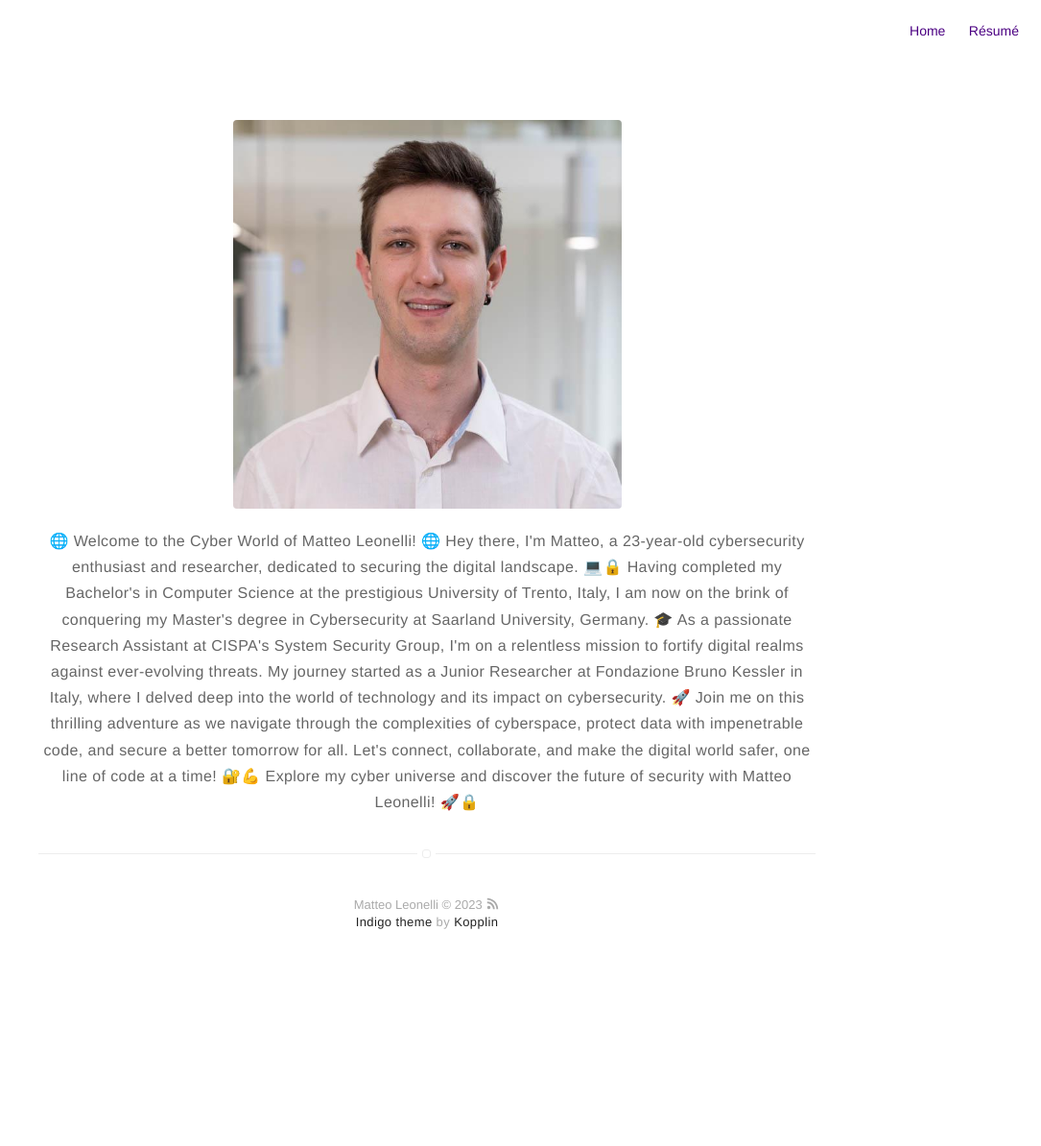
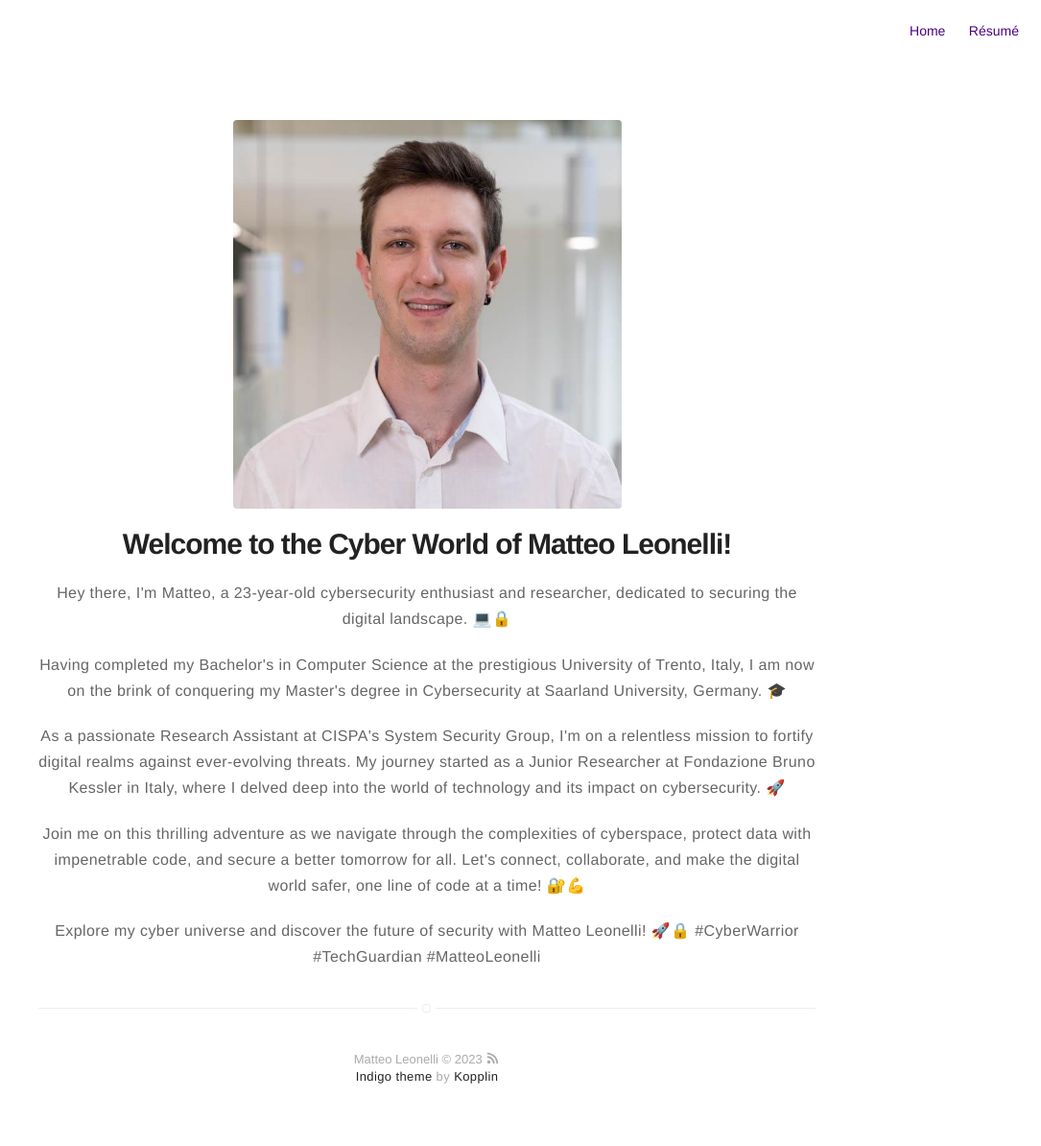
Before and after one commit to Leonelli/leonelli.github.io, a Jekyll site: the page built from about.md, in a window 1280 px wide. Shown: the whole page at 96% size, without its empty margins (195-1280 px from the left). Built offline with Jekyll 4.4.1, drawn with Linux system fonts in a browser that asks for light colours; before the commit the page ends 1032 px from its top, so only the background shows below that.

Commit message:
update about

```diff
--- a/about.md
+++ b/about.md
@@ -6,17 +6,15 @@
 
 
 <center>
-<p>
-🌐 Welcome to the Cyber World of Matteo Leonelli! 🌐
+ <h1>Welcome to the Cyber World of Matteo Leonelli!</h1>
+  <p>Hey there, I'm Matteo, a 23-year-old cybersecurity enthusiast and researcher, dedicated to securing the digital landscape. 💻🔒</p>
 
-Hey there, I'm Matteo, a 23-year-old cybersecurity enthusiast and researcher, dedicated to securing the digital landscape. 💻🔒
+  <p>Having completed my Bachelor's in Computer Science at the prestigious University of Trento, Italy, I am now on the brink of conquering my Master's degree in Cybersecurity at Saarland University, Germany. 🎓</p>
 
-Having completed my Bachelor's in Computer Science at the prestigious University of Trento, Italy, I am now on the brink of conquering my Master's degree in Cybersecurity at Saarland University, Germany. 🎓
+  <p>As a passionate Research Assistant at CISPA's System Security Group, I'm on a relentless mission to fortify digital realms against ever-evolving threats. My journey started as a Junior Researcher at Fondazione Bruno Kessler in Italy, where I delved deep into the world of technology and its impact on cybersecurity. 🚀</p>
 
-As a passionate Research Assistant at CISPA's System Security Group, I'm on a relentless mission to fortify digital realms against ever-evolving threats. My journey started as a Junior Researcher at Fondazione Bruno Kessler in Italy, where I delved deep into the world of technology and its impact on cybersecurity. 🚀
+  <p>Join me on this thrilling adventure as we navigate through the complexities of cyberspace, protect data with impenetrable code, and secure a better tomorrow for all. Let's connect, collaborate, and make the digital world safer, one line of code at a time! 🔐💪</p>
 
-Join me on this thrilling adventure as we navigate through the complexities of cyberspace, protect data with impenetrable code, and secure a better tomorrow for all. Let's connect, collaborate, and make the digital world safer, one line of code at a time! 🔐💪
+  <p>Explore my cyber universe and discover the future of security with Matteo Leonelli! 🚀🔒 <span class="hashtags">#CyberWarrior #TechGuardian #MatteoLeonelli</span></p>
 
-Explore my cyber universe and discover the future of security with Matteo Leonelli! 🚀🔒
-</p>
 </center>
```
